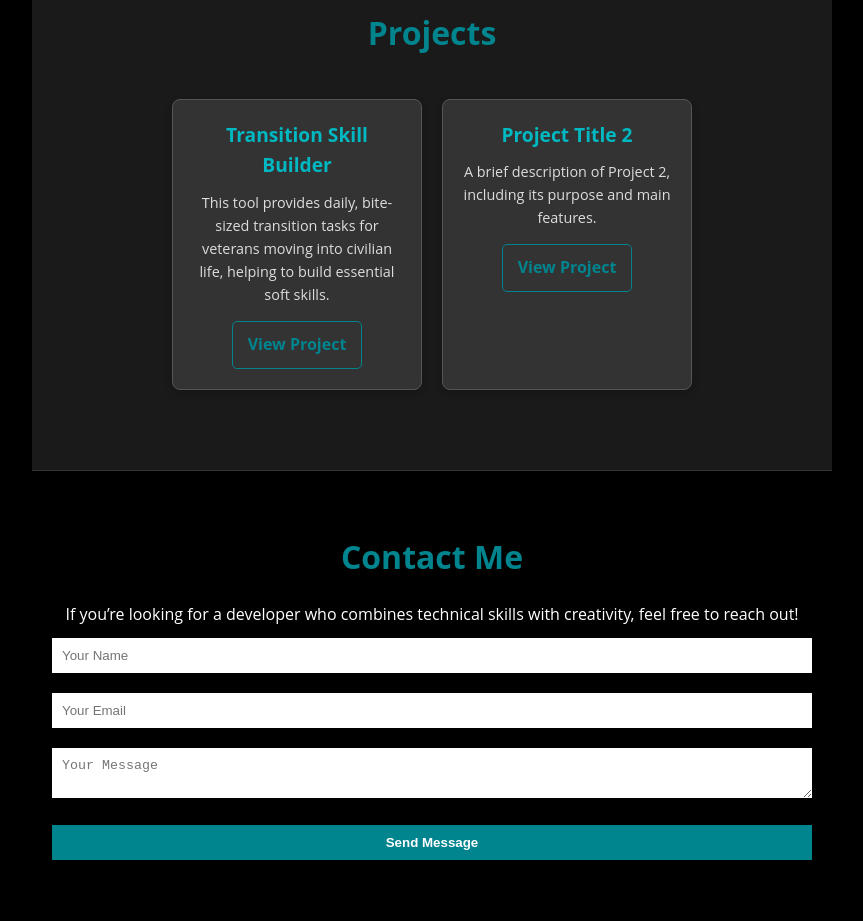
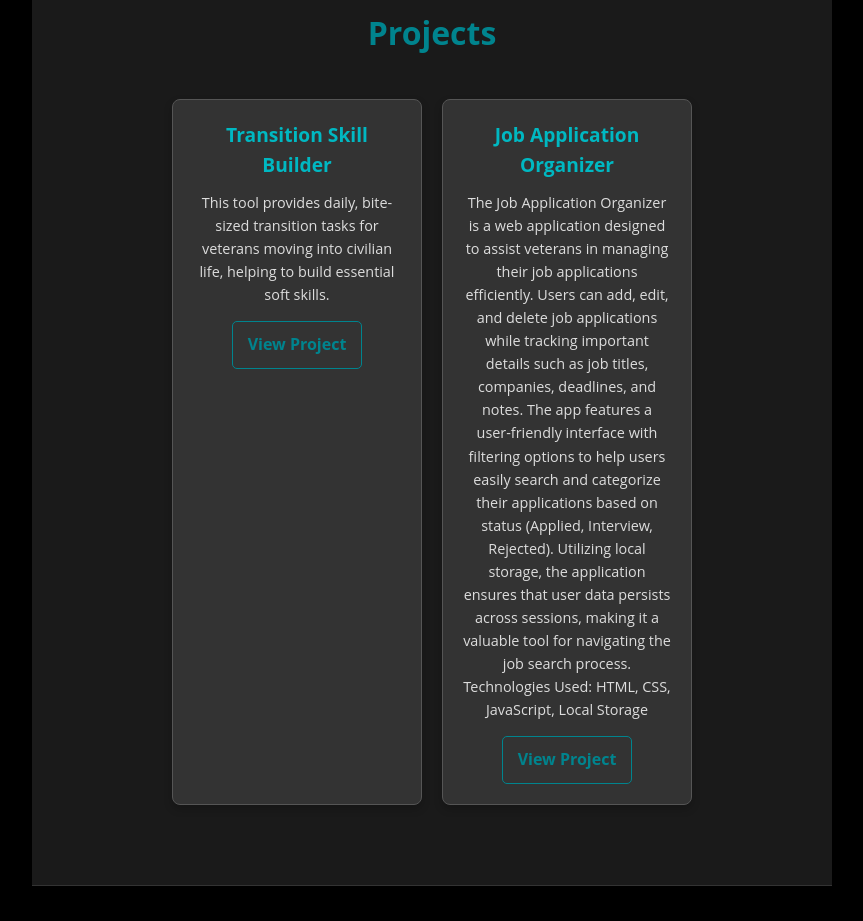
Before and after one commit to avanderveur/AVanderveur-Portfolio, a plain HTML site: page index.html in a window 1280 px wide. Shown: the part 1020-1941 px from the top of the page, without its empty margins (208-1071 px from the left). Drawn offline with Linux system fonts and the light colour scheme.

Commit message:
Added Job Application Organizer project

```diff
--- a/index.html
+++ b/index.html
@@ -61,9 +61,11 @@
 
         <!-- Project Card 2 -->
         <div class="project-card">
-            <h3>Project Title 2</h3>
-            <p>A brief description of Project 2, including its purpose and main features.</p>
-            <a href="#" class="project-link" target="_blank">View Project</a>
+            <h3>Job Application Organizer</h3>
+            <p>The Job Application Organizer is a web application designed to assist veterans in managing their job applications efficiently. Users can add, edit, and delete job applications while tracking important details such as job titles, companies, deadlines, and notes. The app features a user-friendly interface with filtering options to help users easily search and categorize their applications based on status (Applied, Interview, Rejected). Utilizing local storage, the application ensures that user data persists across sessions, making it a valuable tool for navigating the job search process.
+
+                Technologies Used: HTML, CSS, JavaScript, Local Storage</p>
+            <a href="https://avanderveur.github.io/JobAppOrganizer/" class="project-link" target="_blank">View Project</a>
         </div>
 
         <!-- Add more project cards as needed -->
```
